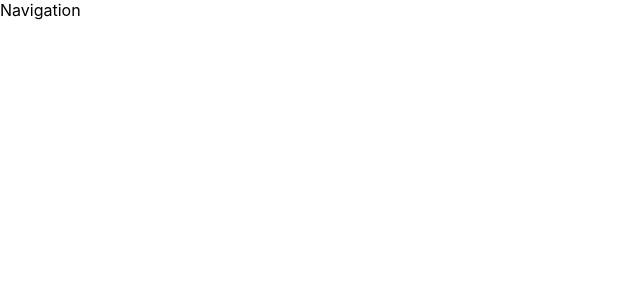
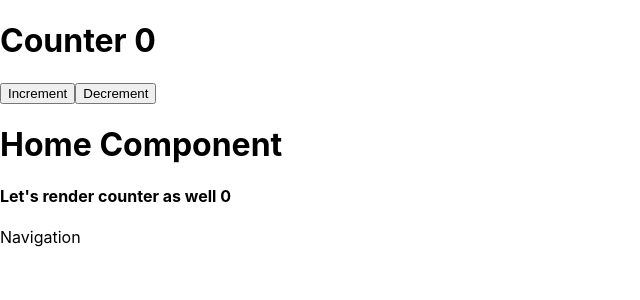
Before and after one commit to JosephCanete/crud-app, a React (Create React App) app: page / in a window 1280 px wide. Shown: the top 300 px of the page, without its empty margins (0-640 px from the left). Built offline with nearby package versions, Linux system fonts and the light colour scheme.

Commit message:
Added Redux State Management

```diff
--- a/package.json
+++ b/package.json
@@ -13,8 +13,10 @@
     "axios": "^0.27.2",
     "react": "^18.2.0",
     "react-dom": "^18.2.0",
+    "react-redux": "^8.0.2",
     "react-router-dom": "^6.3.0",
     "react-scripts": "5.0.1",
+    "redux": "^4.2.0",
     "web-vitals": "^2.1.4"
   },
   "scripts": {
--- a/src/App.js
+++ b/src/App.js
@@ -1,6 +1,20 @@
 import React from "react";
 import Home from "./components/pages/Home";
+import { useSelector, useDispatch } from "react-redux";
+import { increment, decrement } from "./redux/actions/action";
 
 export default function App() {
-  return <Home />;
+  const counter = useSelector((state) => state.counter);
+  const isLogged = useSelector((state) => state.isLogged);
+  const dispatch = useDispatch();
+
+  return (
+    <div>
+      <h1>Counter {counter}</h1>
+      <button onClick={() => dispatch(increment())}>Increment</button>
+      <button onClick={() => dispatch(decrement())}>Decrement</button>
+      {isLogged && <h3>Sensitive information!!!</h3>}
+      <Home />
+    </div>
+  );
 }
--- a/src/components/pages/Home.jsx
+++ b/src/components/pages/Home.jsx
@@ -1,8 +1,12 @@
 import Navigation from "./Navigation";
+import { useSelector } from "react-redux";
 
 export default function Home() {
+  const counterFromHome = useSelector((state) => state.counter);
   return (
     <>
+      <h1>Home Component</h1>
+      <h4>Let's render counter as well {counterFromHome}</h4>
       <Navigation />
     </>
   );
--- a/src/index.js
+++ b/src/index.js
@@ -2,6 +2,17 @@ import React from "react";
 import ReactDOM from "react-dom/client";
 import "./index.css";
 import App from "./App";
+import { createStore } from "redux";
+import { Provider } from "react-redux";
+import rootReducer from "./redux/reducers";
 
+const store = createStore(
+  rootReducer,
+  window.__REDUX_DEVTOOLS_EXTENSION__ && window.__REDUX_DEVTOOLS_EXTENSION__()
+);
 const root = ReactDOM.createRoot(document.getElementById("root"));
-root.render(<App />);
+root.render(
+  <Provider store={store}>
+    <App />
+  </Provider>
+);
--- /dev/null
+++ b/src/redux/actions/action.js
@@ -0,0 +1,13 @@
+const increment = () => {
+  return {
+    type: "INCREMENT",
+  };
+};
+
+const decrement = () => {
+  return {
+    type: "DECREMENT",
+  };
+};
+
+export { increment, decrement };
--- /dev/null
+++ b/src/redux/reducers/counter.js
@@ -0,0 +1,12 @@
+const counterReducer = (state = 0, action) => {
+  switch (action.type) {
+    case "INCREMENT":
+      return state + 1;
+    case "DECREMENT":
+      return state - 1;
+    default:
+      return state;
+  }
+};
+
+export default counterReducer;
--- /dev/null
+++ b/src/redux/reducers/index.js
@@ -0,0 +1,10 @@
+import counterReducer from "./counter";
+import isLoggedReducer from "./isLogged";
+import { combineReducers } from "redux";
+
+const rootReducer = combineReducers({
+  counter: counterReducer,
+  status: isLoggedReducer,
+});
+
+export default rootReducer;
--- /dev/null
+++ b/src/redux/reducers/isLogged.js
@@ -0,0 +1,10 @@
+const isLoggedReducer = (state = false, action) => {
+  switch (action.type) {
+    case "SIGN_IN":
+      return !state;
+    default:
+      return state;
+  }
+};
+
+export default isLoggedReducer;
```
Also changed, not shown: 1 other file (tests, documents, lock files or other folders).
